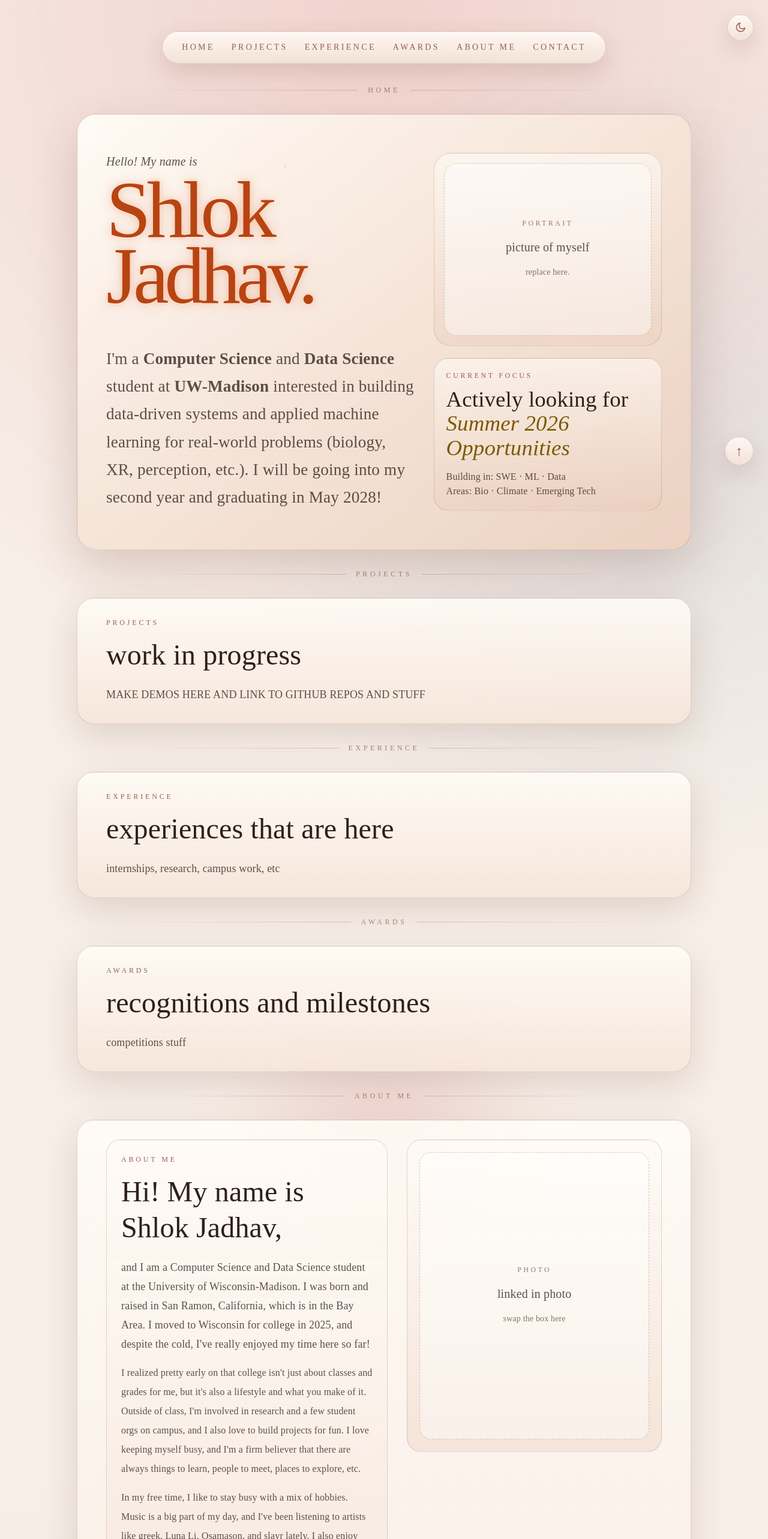
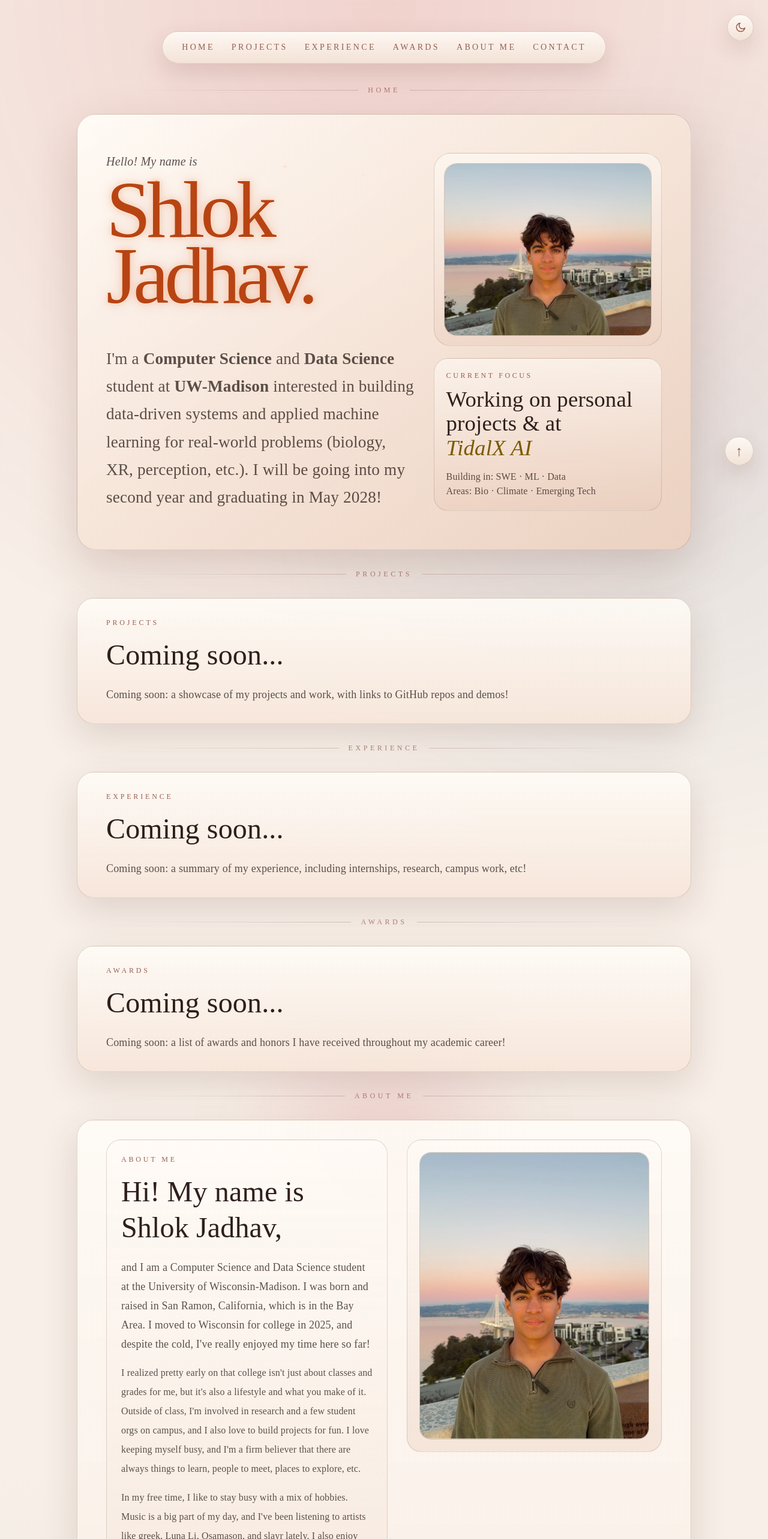
Before and after one commit to shlokrj/shlok.fyi, a Next.js app: page / in a window 1280 px wide. Shown: the top 2566 px of the page at 60% size. Built offline with nearby package versions, Linux system fonts and the light colour scheme.

Commit message:
included picture and fixed some text so it's more professional

```diff
--- a/app/page.tsx
+++ b/app/page.tsx
@@ -1,5 +1,6 @@
 "use client";
 
+import Image from "next/image";
 import { useEffect, useState } from "react";
 
 type Theme = "dark" | "light";
@@ -209,18 +210,15 @@ export default function Home() {
 
             <div className="grid gap-5 xl:grid-rows-[1fr_auto]">
               <div className="sub-panel w-full rounded-[1.75rem] border p-4">
-                <div className="placeholder-panel flex h-full min-h-[18rem] items-center justify-center rounded-[1.35rem] border border-dashed px-8 text-center">
-                  <div>
-                    <p className="eyebrow-soft text-xs uppercase tracking-[0.28em]">
-                      Portrait
-                    </p>
-                    <p className="theme-muted mt-4 text-xl leading-8">
-                      picture of myself
-                    </p>
-                    <p className="theme-soft mt-3 text-sm leading-7">
-                      replace here.
-                    </p>
-                  </div>
+                <div className="placeholder-panel relative h-full min-h-[18rem] overflow-hidden rounded-[1.35rem] border">
+                  <Image
+                    src="/profile-photo.jpeg"
+                    alt="Shlok Jadhav overlooking the Bay Bridge at sunset"
+                    fill
+                    priority
+                    sizes="(min-width: 1280px) 28rem, (min-width: 640px) 34rem, calc(100vw - 5rem)"
+                    className="object-cover"
+                  />
                 </div>
               </div>
 
@@ -229,10 +227,10 @@ export default function Home() {
                   Current Focus
                 </p>
                 <p className="theme-heading mt-3 text-[2rem] leading-[1.1] sm:text-[2.3rem]">
-                  Actively looking for
+                  Working on personal projects & at
                   <br />
                   <span className="theme-accent">
-                    <em>Summer 2026 Opportunities</em>
+                    <em>TidalX AI</em>
                   </span>
                 </p>
                 <p className="theme-muted mt-4 text-sm leading-6 sm:text-base">
@@ -255,10 +253,10 @@ export default function Home() {
             Projects
           </p>
           <h2 className="theme-heading mt-4 text-4xl leading-tight sm:text-5xl">
-            work in progress
+            Coming soon...
           </h2>
           <p className="theme-muted mt-5 max-w-3xl text-lg leading-8">
-            MAKE DEMOS HERE AND LINK TO GITHUB REPOS AND STUFF
+            Coming soon: a showcase of my projects and work, with links to GitHub repos and demos!
           </p>
         </section>
 
@@ -272,10 +270,10 @@ export default function Home() {
             Experience
           </p>
           <h2 className="theme-heading mt-4 text-4xl leading-tight sm:text-5xl">
-            experiences that are here
+            Coming soon...
           </h2>
           <p className="theme-muted mt-5 max-w-3xl text-lg leading-8">
-            internships, research, campus work, etc
+            Coming soon: a summary of my experience, including internships, research, campus work, etc!
           </p>
         </section>
 
@@ -289,10 +287,10 @@ export default function Home() {
             Awards
           </p>
           <h2 className="theme-heading mt-4 text-4xl leading-tight sm:text-5xl">
-            recognitions and milestones
+            Coming soon...
           </h2>
           <p className="theme-muted mt-5 max-w-3xl text-lg leading-8">
-            competitions stuff
+            Coming soon: a list of awards and honors I have received throughout my academic career!
           </p>
         </section>
 
@@ -335,18 +333,14 @@ export default function Home() {
             </div>
 
             <div className="sub-panel rounded-[1.5rem] border p-5">
-              <div className="placeholder-panel flex aspect-[4/5] items-center justify-center rounded-[1.2rem] border border-dashed px-8 text-center">
-                <div>
-                  <p className="eyebrow-soft text-xs uppercase tracking-[0.28em]">
-                    Photo
-                  </p>
-                  <p className="theme-muted mt-4 text-xl leading-8">
-                    linked in photo
-                  </p>
-                  <p className="theme-soft mt-3 text-sm leading-7">
-                    swap the box here
-                  </p>
-                </div>
+              <div className="placeholder-panel relative aspect-[4/5] overflow-hidden rounded-[1.2rem] border">
+                <Image
+                  src="/profile-photo.jpeg"
+                  alt="Shlok Jadhav overlooking the Bay Bridge at sunset"
+                  fill
+                  sizes="(min-width: 1024px) 24rem, (min-width: 640px) 34rem, calc(100vw - 5rem)"
+                  className="object-cover"
+                />
               </div>
             </div>
           </div>
```
Also changed, not shown: public/profile-photo.jpeg (added).
